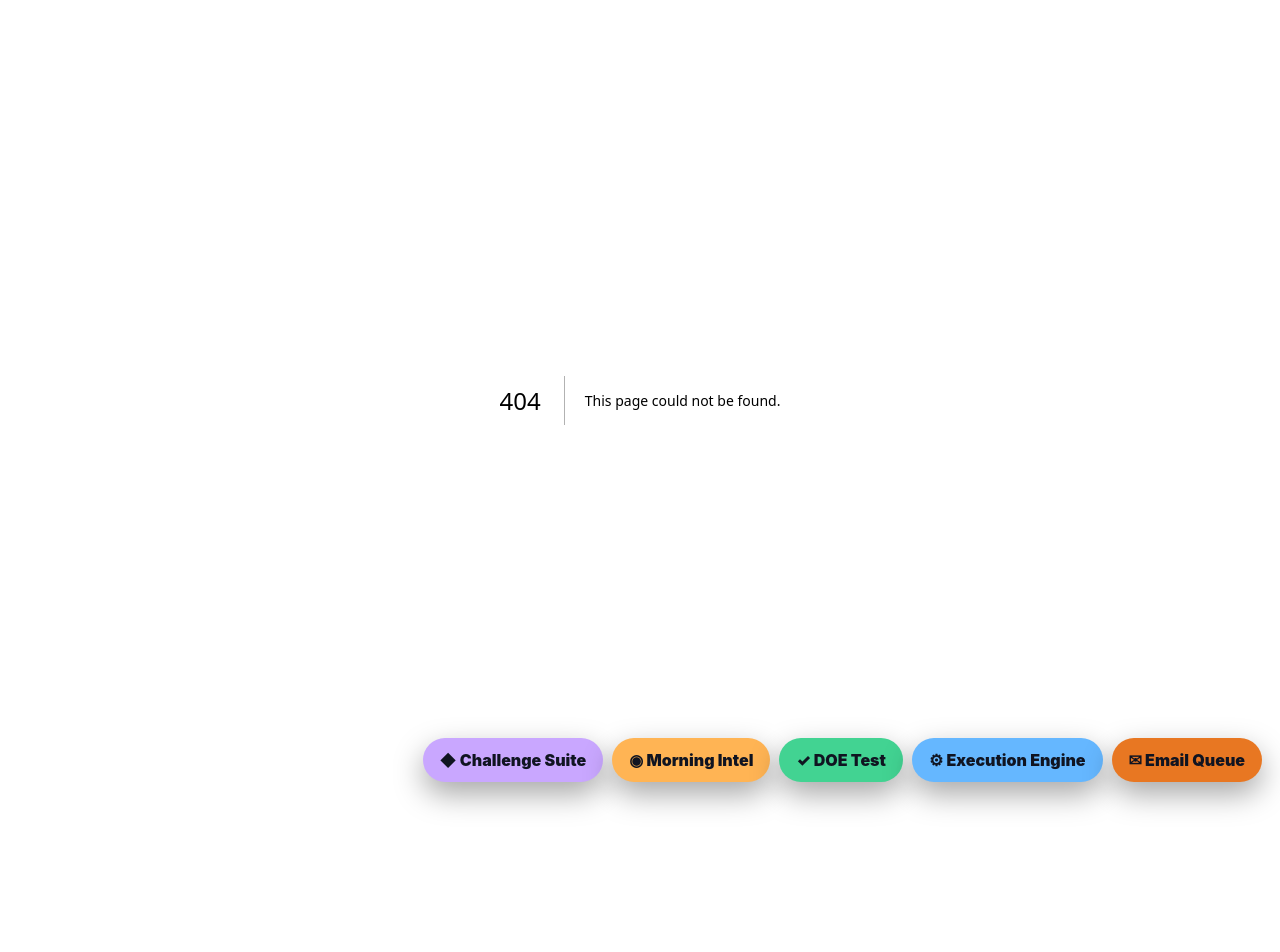
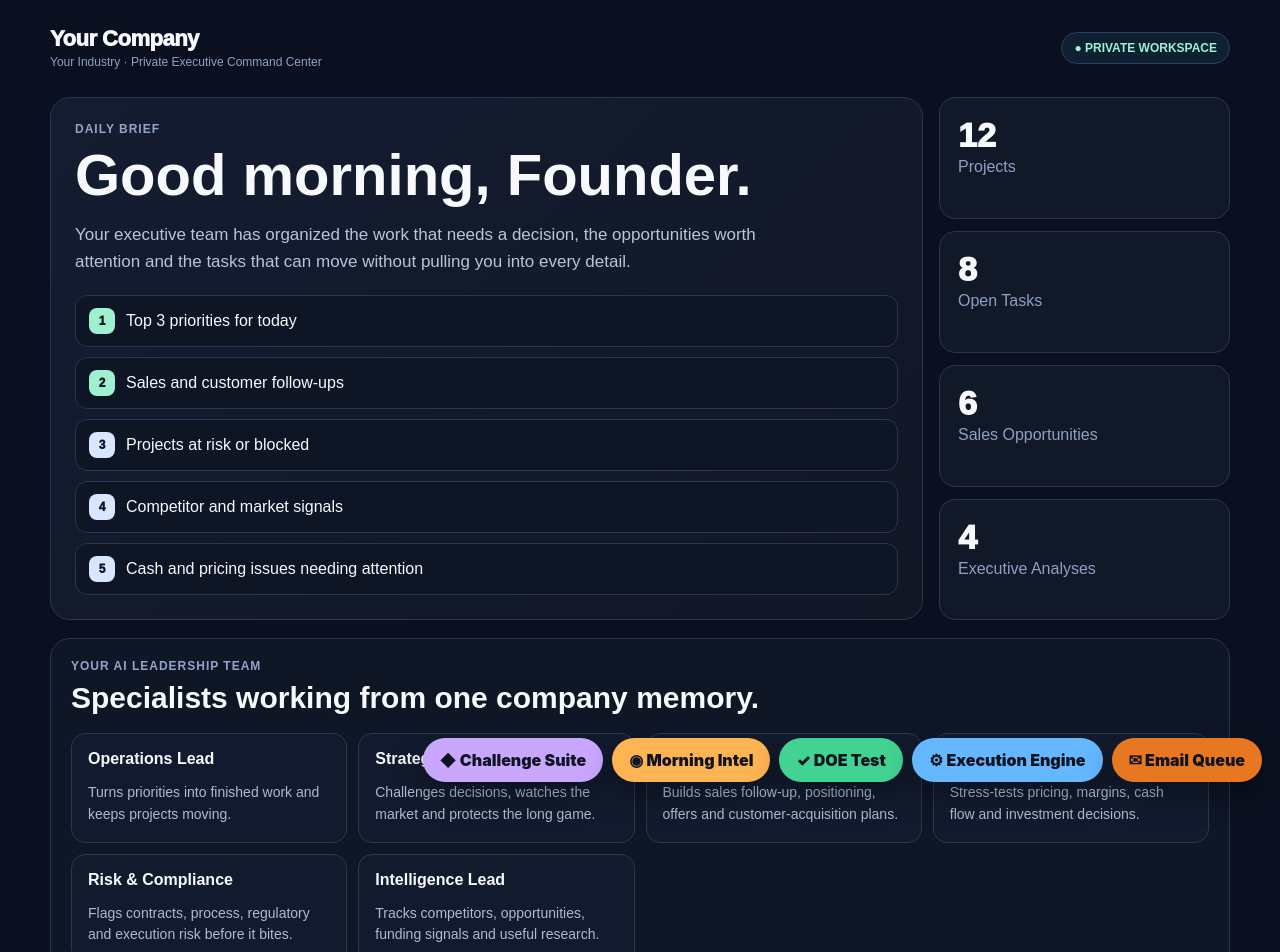
Before and after one commit to jimrusk/aridon-app, a Next.js app: page /workspace/preview in a window 1280 px wide. Before the commit this address had no page. Shown: the top 952 px of the page. Before the commit the page ends 800 px from the top, so only its background shows below. Built offline with nearby package versions, Linux system fonts and the light colour scheme.

Commit message:
Add customer-branded workspace preview

```diff
--- /dev/null
+++ b/app/workspace/preview/page.tsx
@@ -0,0 +1,57 @@
+type PreviewProps = { searchParams?: { business?: string; industry?: string; owner?: string } };
+
+const executives = [
+  ['Operations Lead', 'Turns priorities into finished work and keeps projects moving.'],
+  ['Strategy Lead', 'Challenges decisions, watches the market and protects the long game.'],
+  ['Growth Lead', 'Builds sales follow-up, positioning, offers and customer-acquisition plans.'],
+  ['Finance Lead', 'Stress-tests pricing, margins, cash flow and investment decisions.'],
+  ['Risk & Compliance', 'Flags contracts, process, regulatory and execution risk before it bites.'],
+  ['Intelligence Lead', 'Tracks competitors, opportunities, funding signals and useful research.'],
+];
+
+export default function WorkspacePreview({ searchParams }: PreviewProps) {
+  const business = (searchParams?.business || 'Your Company').slice(0, 100);
+  const industry = (searchParams?.industry || 'Your Industry').slice(0, 100);
+  const owner = (searchParams?.owner || 'Founder').slice(0, 100);
+
+  return (
+    <main style={{ minHeight: '100vh', background: '#0B1020', color: '#F7F9FD', fontFamily: 'Arial, sans-serif', padding: '26px 18px 90px' }}>
+      <div style={{ maxWidth: '1180px', margin: '0 auto' }}>
+        <header style={{ display: 'flex', justifyContent: 'space-between', gap: '14px', alignItems: 'center', flexWrap: 'wrap', marginBottom: '28px' }}>
+          <div><div style={{ fontWeight: 950, fontSize: '22px', letterSpacing: '-.5px' }}>{business}</div><div style={{ color: '#8EA0C3', fontSize: '12px', marginTop: '3px' }}>{industry} · Private Executive Command Center</div></div>
+          <div style={{ border: '1px solid #29405A', background: '#102033', color: '#9EF0CF', padding: '8px 12px', borderRadius: '999px', fontSize: '12px', fontWeight: 900 }}>● PRIVATE WORKSPACE</div>
+        </header>
+
+        <section style={{ display: 'grid', gridTemplateColumns: 'minmax(0,1.5fr) minmax(260px,.5fr)', gap: '16px' }} className="preview-grid">
+          <div style={{ background: 'linear-gradient(135deg,#141C31,#111725)', border: '1px solid #293552', borderRadius: '20px', padding: '24px' }}>
+            <div style={{ color: '#91A5C9', fontSize: '12px', fontWeight: 900, letterSpacing: '1px' }}>DAILY BRIEF</div>
+            <h1 style={{ fontSize: 'clamp(34px,6vw,58px)', lineHeight: 1, margin: '10px 0 12px' }}>Good morning, {owner}.</h1>
+            <p style={{ color: '#B9C4D8', fontSize: '17px', lineHeight: 1.6, maxWidth: '720px' }}>Your executive team has organized the work that needs a decision, the opportunities worth attention and the tasks that can move without pulling you into every detail.</p>
+            <div style={{ display: 'grid', gap: '10px', marginTop: '20px' }}>
+              {['Top 3 priorities for today', 'Sales and customer follow-ups', 'Projects at risk or blocked', 'Competitor and market signals', 'Cash and pricing issues needing attention'].map((item,index)=><div key={item} style={{ display: 'flex', gap: '11px', alignItems: 'center', border: '1px solid #283653', borderRadius: '12px', padding: '12px 13px', background: '#0E1525' }}><span style={{ width: '26px', height: '26px', display: 'grid', placeItems: 'center', borderRadius: '8px', background: index < 2 ? '#9EF0CF' : '#D9E6FF', color: '#0D1320', fontWeight: 950, fontSize: '12px' }}>{index+1}</span><span>{item}</span></div>)}
+            </div>
+          </div>
+
+          <div style={{ display: 'grid', gap: '12px' }}>
+            {[['Projects','12'],['Open Tasks','8'],['Sales Opportunities','6'],['Executive Analyses','4']].map(([label,value])=><div key={label} style={{ background: '#111827', border: '1px solid #293552', borderRadius: '16px', padding: '18px' }}><div style={{ fontSize: '34px', fontWeight: 950 }}>{value}</div><div style={{ color: '#8EA0C3', marginTop: '3px' }}>{label}</div></div>)}
+          </div>
+        </section>
+
+        <section style={{ marginTop: '18px', background: '#0F1626', border: '1px solid #293552', borderRadius: '20px', padding: '20px' }}>
+          <div style={{ color: '#91A5C9', fontSize: '12px', fontWeight: 900, letterSpacing: '1px' }}>YOUR AI LEADERSHIP TEAM</div>
+          <h2 style={{ margin: '8px 0 18px', fontSize: '30px' }}>Specialists working from one company memory.</h2>
+          <div style={{ display: 'grid', gridTemplateColumns: 'repeat(auto-fit,minmax(240px,1fr))', gap: '11px' }}>
+            {executives.map(([name,text])=><article key={name} style={{ background: '#121B2E', border: '1px solid #2A3857', borderRadius: '14px', padding: '16px' }}><div style={{ fontWeight: 900 }}>{name}</div><p style={{ color: '#AEBAD0', lineHeight: 1.55, marginBottom: 0, fontSize: '14px' }}>{text}</p></article>)}
+          </div>
+        </section>
+
+        <section style={{ marginTop: '18px', display: 'grid', gridTemplateColumns: 'repeat(auto-fit,minmax(260px,1fr))', gap: '12px' }}>
+          {['Projects & Tasks','CRM & Follow-Up','Company Knowledge','Competitor Intelligence','CEO Challenge Room','Financial Stress Tests','Execution Workflows','Morning Intelligence'].map(item=><div key={item} style={{ background: '#111827', border: '1px solid #293552', borderRadius: '14px', padding: '16px', fontWeight: 800 }}>{item}</div>)}
+        </section>
+
+        <div style={{ marginTop: '28px', background: '#DDF8ED', color: '#102019', borderRadius: '18px', padding: '22px', textAlign: 'center' }}><div style={{ fontWeight: 950, fontSize: '24px' }}>This is the workspace shell we brand around {business}.</div><p style={{ lineHeight: 1.55, maxWidth: '720px', margin: '8px auto 0', color: '#385047' }}>Paid activation adds the company’s real projects, customers, documents, executive roles, workflows and private access controls. Customer data lives in separate customer-workspace tables rather than Aridon’s internal operating data.</p></div>
+      </div>
+      <style>{`@media(max-width:800px){.preview-grid{grid-template-columns:1fr !important}}`}</style>
+    </main>
+  );
+}
```
